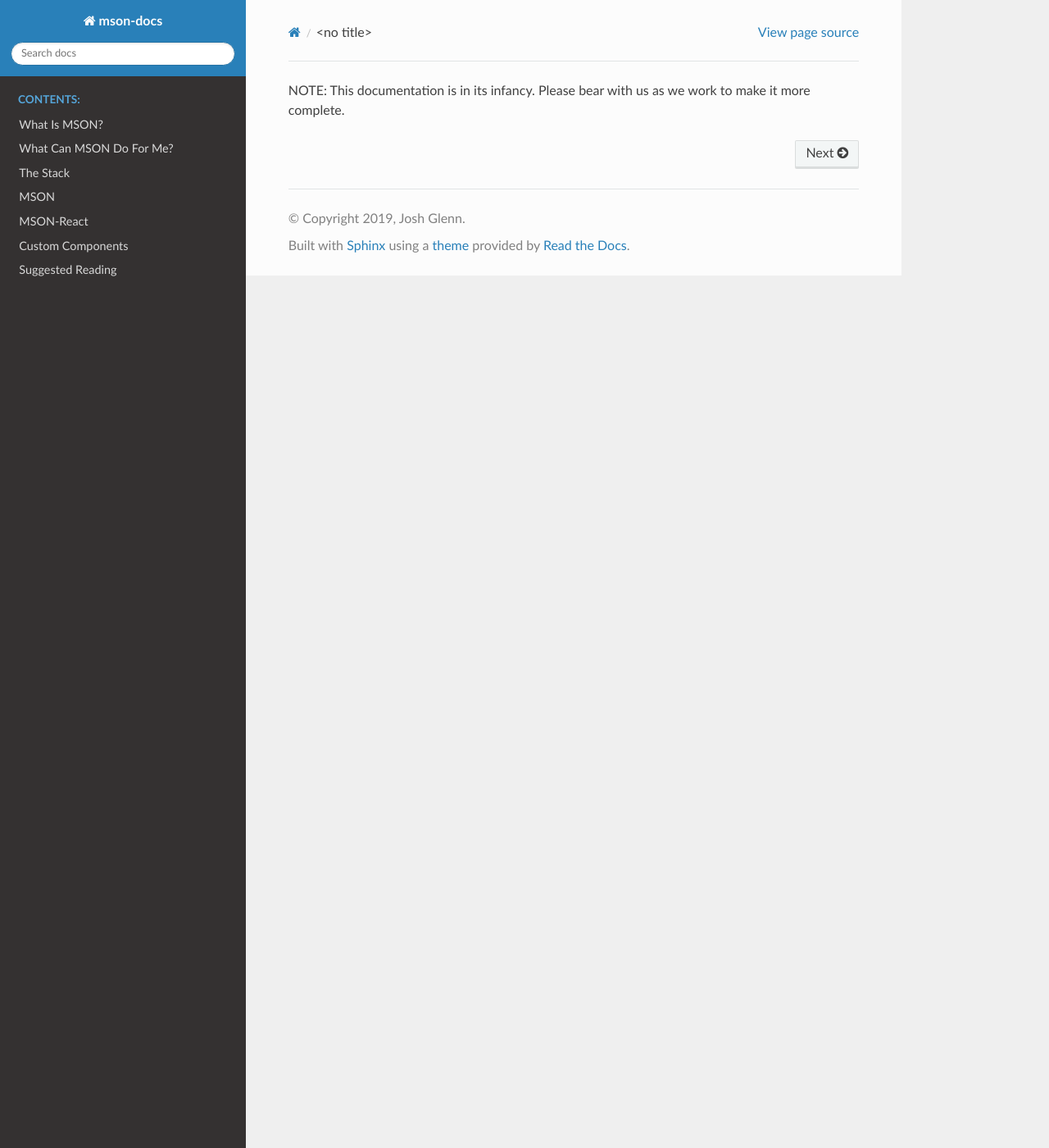
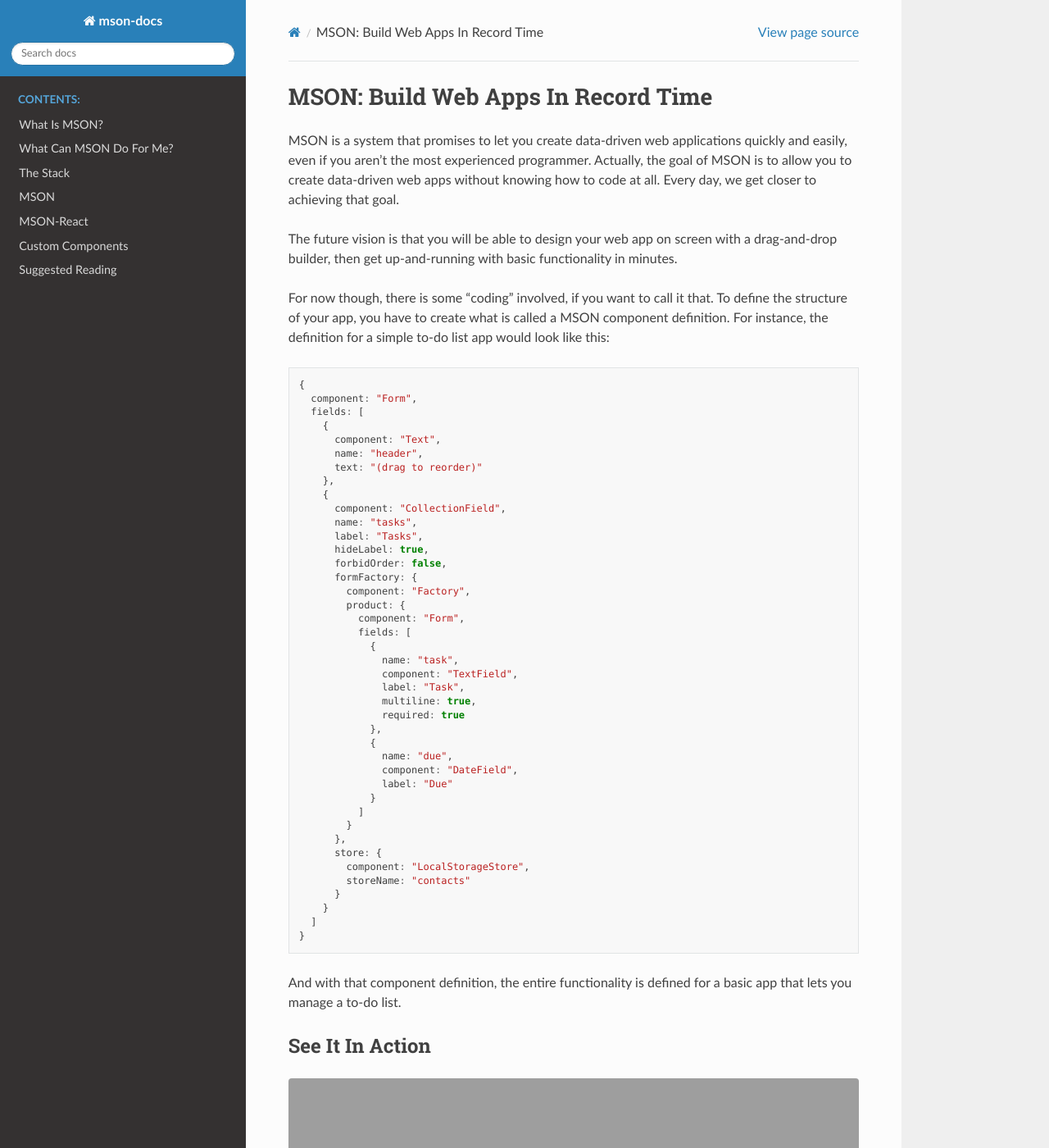
Before and after one commit to joshglenn/mson-docs, a Sphinx documentation site: the page built from docs/index.rst, in a window 1280 px wide and 1400 px high. Shown: the whole window at 82% size. Built offline with Sphinx 7.4.7 and the Read the Docs theme 2.0.0, drawn with Linux system fonts in a browser that asks for light colours; pages that are not in the unit, such as notebooks, are missing from menus; grey boxes are pictures that could not be loaded.

Commit message:
update config

```diff
--- a/docs/conf.py
+++ b/docs/conf.py
@@ -40,7 +40,7 @@ templates_path = ['_templates']
 # This pattern also affects html_static_path and html_extra_path.
 exclude_patterns = []
 
-root_for_relative_js_paths = './../../' # one level back to mson-docs folder
+root_for_relative_js_paths = '../' # one level back to mson-docs folder
 js_source_path = [
   '../mson-react/src/fields',
   '../mson/src/fields'
--- a/docs/index.rst
+++ b/docs/index.rst
@@ -4,7 +4,89 @@
    contain the root `toctree` directive.
 
 
-NOTE: This documentation is in its infancy. Please bear with us as we work to make it more complete.
+###################################
+MSON: Build Web Apps In Record Time
+###################################
+
+MSON is a system that promises to let you create data-driven web applications quickly and easily,
+even if you aren't the most experienced programmer. Actually, the goal of MSON is to allow you to
+create data-driven web apps without knowing how to code at all. Every day, we get closer to achieving
+that goal.
+
+The future vision is that you will be able to design your web app on screen with a drag-and-drop
+builder, then get up-and-running with basic functionality in minutes.
+
+For now though, there is some "coding" involved, if you want to call it that. To define the structure of
+your app, you have to create what is called a MSON component definition. For instance, the definition for
+a simple to-do list app would look like this:
+
+
+.. code-block:: js
+
+  {
+    component: "Form",
+    fields: [
+      {
+        component: "Text",
+        name: "header",
+        text: "(drag to reorder)"
+      },
+      {
+        component: "CollectionField",
+        name: "tasks",
+        label: "Tasks",
+        hideLabel: true,
+        forbidOrder: false,
+        formFactory: {
+          component: "Factory",
+          product: {
+            component: "Form",
+            fields: [
+              {
+                name: "task",
+                component: "TextField",
+                label: "Task",
+                multiline: true,
+                required: true
+              },
+              {
+                name: "due",
+                component: "DateField",
+                label: "Due"
+              }
+            ]
+          }
+        },
+        store: {
+          component: "LocalStorageStore",
+          storeName: "contacts"
+        }
+      }
+    ]
+  }
+
+And with that component definition, the entire functionality is defined for a basic app
+that lets you manage a to-do list.
+
+
+See It In Action
+=================
+
+.. raw:: html
+
+  <iframe src="https://codesandbox.io/embed/o584w8k67z?fontsize=14"
+  title="MSON 01.1: Simple App"
+  allow="geolocation; microphone; camera; midi; vr; accelerometer; gyroscope; payment; ambient-light-sensor; encrypted-media"
+  style="width:100%; height:750px; border:0; border-radius: 4px; overflow:hidden;"
+  sandbox="allow-modals allow-forms allow-popups allow-scripts allow-same-origin"></iframe>
+
+
+
+
+
+.. dfsdfs NOTE: This documentation is in its infancy. Please bear with us as we work to make it more complete.
+
+
 
 
 .. toctree::
```
